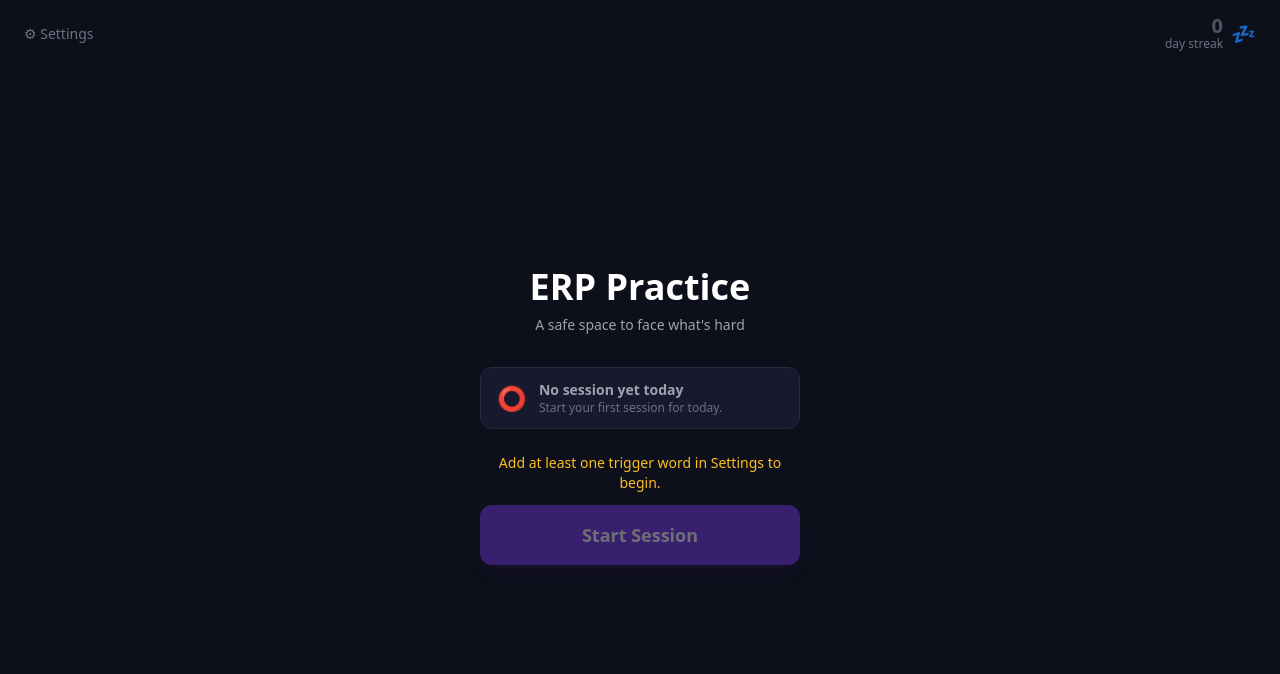
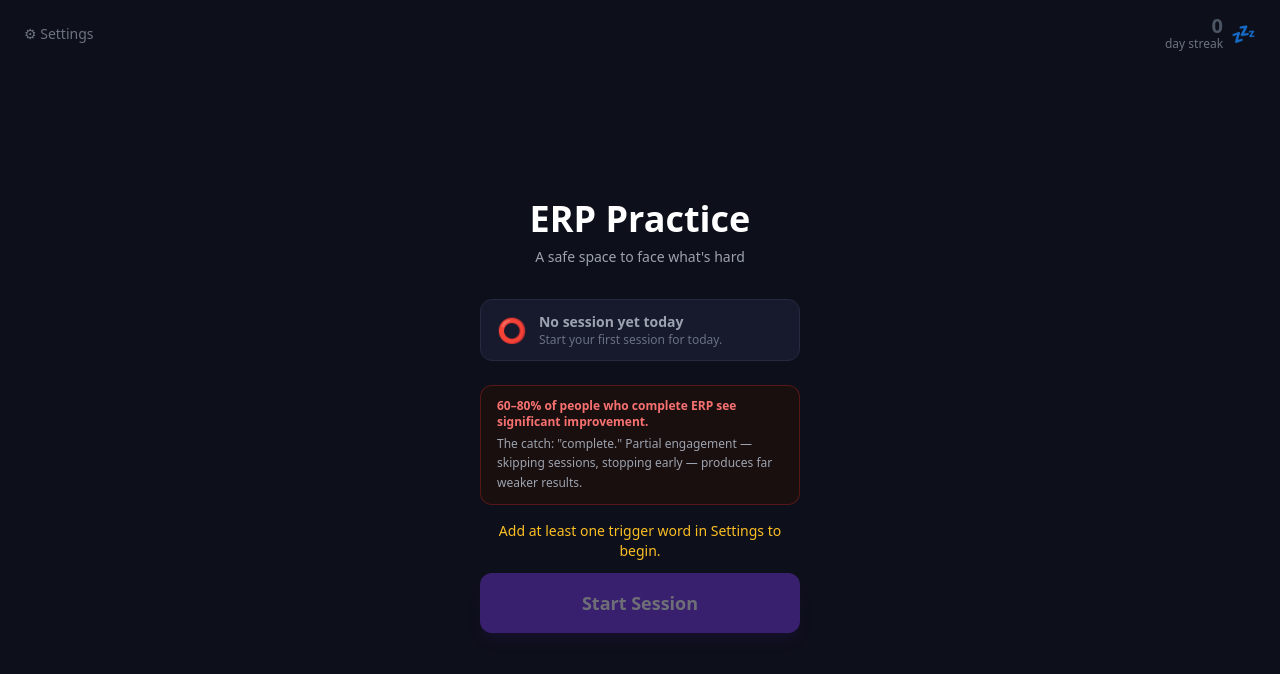
Before and after one commit to Name1es5/Habituate, a React (Vite) app: page / in a window 1280 px wide. Shown: the top 674 px of the page. Built offline with nearby package versions, Linux system fonts and the light colour scheme.

Commit message:
Add daily ERP fact card to home screen
Shows a rotating evidence-based fact about avoidance and OCD each day,
styled in red to be deliberately hard to ignore.

https://claude.ai/code/session_017rNWnpazUjKf7cJLcEP852

```diff
--- /dev/null
+++ b/src/erpFacts.ts
@@ -0,0 +1,44 @@
+export interface ErpFact {
+  stat: string;
+  detail: string;
+}
+
+export const ERP_FACTS: ErpFact[] = [
+  {
+    stat: "Avoidance makes OCD worse — every time.",
+    detail: "Each avoided exposure reinforces the fear pathway. The brain learns: \"that threat was real enough to escape.\" The next exposure gets harder.",
+  },
+  {
+    stat: "60–80% of people who complete ERP see significant improvement.",
+    detail: "The catch: \"complete.\" Partial engagement — skipping sessions, stopping early — produces far weaker results.",
+  },
+  {
+    stat: "OCD expands to fill the space avoidance creates.",
+    detail: "Untreated OCD rarely stays contained. New triggers emerge, restrictions grow. The comfort zone shrinks while the feared zone grows.",
+  },
+  {
+    stat: "Compulsions work — for about 60 seconds.",
+    detail: "Then anxiety returns, often higher than before. Each compulsion teaches the brain the threat was real and the ritual was necessary.",
+  },
+  {
+    stat: "Anxiety during exposure peaks, then drops on its own.",
+    detail: "You don't have to do anything to make it go away. You just have to outlast it. Most people find it fades within 20–45 minutes.",
+  },
+  {
+    stat: "The average person with OCD waits 14–17 years to get effective treatment.",
+    detail: "Avoidance is a large part of why. It masquerades as coping while the disorder quietly deepens.",
+  },
+  {
+    stat: "Frequent, consistent exposures produce faster results.",
+    detail: "Spacing sessions days apart slows habituation. Daily practice — even short sessions — builds momentum the brain can't ignore.",
+  },
+  {
+    stat: "Reassurance-seeking is a compulsion too.",
+    detail: "Googling symptoms, asking others if you're okay, re-reading messages — all compulsions. All fuel the cycle. ERP breaks it.",
+  },
+];
+
+export function getDailyFact(): ErpFact {
+  const dayIndex = Math.floor(Date.now() / 86400000);
+  return ERP_FACTS[dayIndex % ERP_FACTS.length];
+}
--- a/src/pages/Home.tsx
+++ b/src/pages/Home.tsx
@@ -2,6 +2,7 @@ import { useEffect, useState } from "react";
 import { useNavigate } from "react-router-dom";
 import { getSettings, getStreak, hasSessionToday } from "../store";
 import { initNotifications } from "../notifications";
+import { getDailyFact } from "../erpFacts";
 import type { ExerciseMode } from "../types";
 
 export default function Home() {
@@ -13,6 +14,7 @@ export default function Home() {
   const settings = getSettings();
   const streak = getStreak();
   const doneToday = hasSessionToday();
+  const fact = getDailyFact();
   const canStart = settings.triggerWords.length > 0;
   const canHybrid = canStart && settings.hobbySearchTerms.length > 0;
   const streakAtRisk = streak > 0 && !doneToday;
@@ -83,6 +85,14 @@ export default function Home() {
           </div>
         </div>
       </div>
+
+      {/* daily fact */}
+      {!showStart && (
+        <div className="w-full max-w-xs rounded-xl px-4 py-3 mb-4 border bg-[#1a0f0f] border-red-900/60">
+          <p className="text-red-400 text-xs font-semibold mb-1">{fact.stat}</p>
+          <p className="text-gray-400 text-xs leading-relaxed">{fact.detail}</p>
+        </div>
+      )}
 
       {!showStart ? (
         <div className="flex flex-col items-center gap-3 w-full max-w-xs">
```
